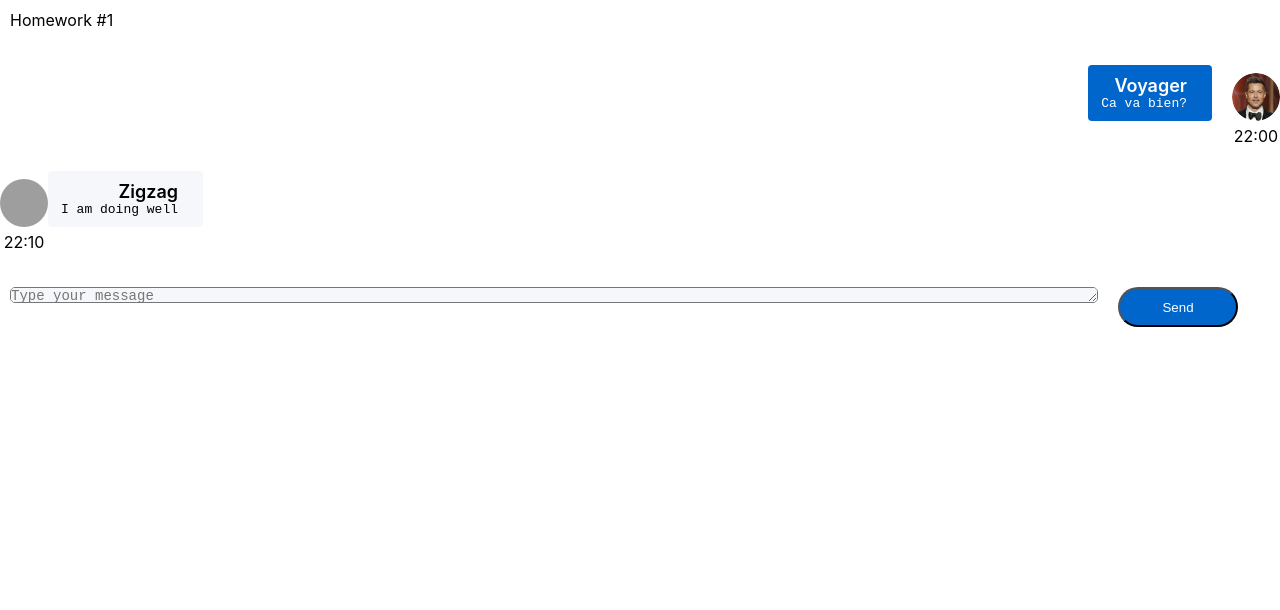
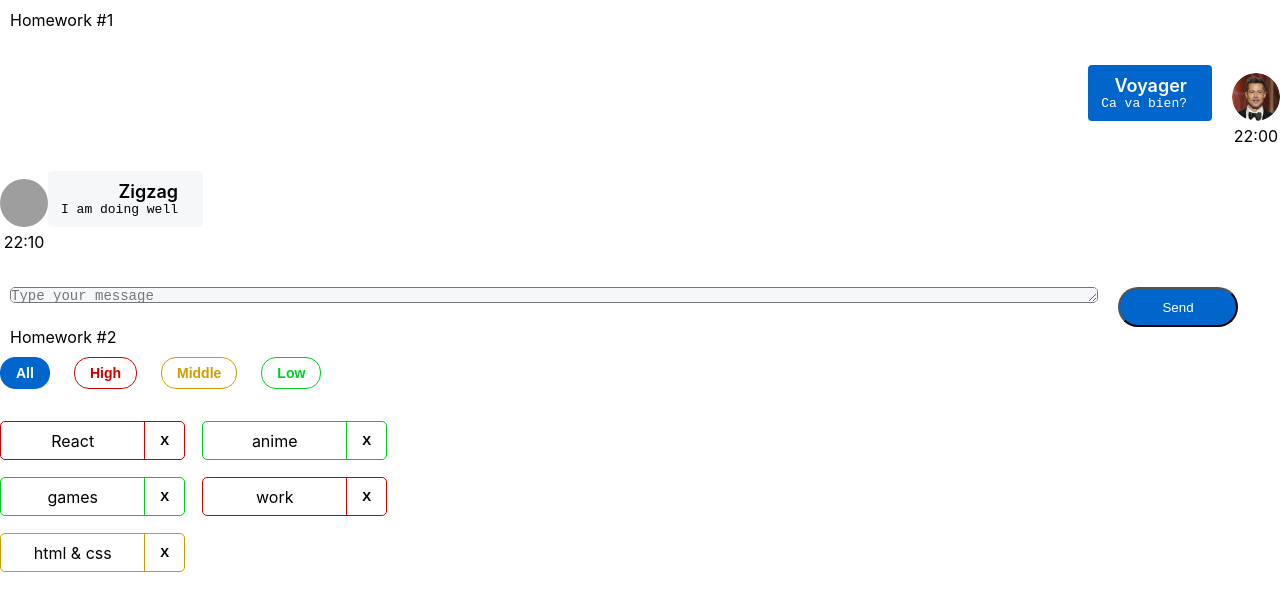
Before and after one commit to Cypress-DX/hws2-master, a React (Create React App) app: page / in a window 1280 px wide. Shown: the top 610 px of the page. Built offline with nearby package versions, Linux system fonts and the light colour scheme; grey boxes are pictures that could not be loaded.

Commit message:
Home work #2

```diff
--- a/src/s1-main/App.tsx
+++ b/src/s1-main/App.tsx
@@ -1,13 +1,14 @@
 import React from 'react'
 import s from './App.module.css'
 import HW1 from '../s2-homeworks/hw01/HW1'
+import HW2 from "../s2-homeworks/hw02/HW2";
 
 function App() {
     return (
         <div className={s.App}>
             <HW1/>
             {/*раскомментировать по ходу выполнения*/}
-            {/*<HW2/>*/}
+            <HW2/>
             {/*<HW3/>*/}
             {/*<HW4/>*/}
 
--- a/src/s2-homeworks/hw02/HW2.tsx
+++ b/src/s2-homeworks/hw02/HW2.tsx
@@ -17,16 +17,16 @@
 * */
 
 // types
-export type AffairPriorityType = any // need to fix any
+export type AffairPriorityType = 'low' | 'middle' | 'high' // need to fix any
 export type AffairType = {
-    _id: any // need to fix any
-    name: any // need to fix any
+    _id: number // need to fix any
+    name: string // need to fix any
     priority: AffairPriorityType
 }
 export type FilterType = 'all' | AffairPriorityType
 
 // constants
-const defaultAffairs: any = [ // need to fix any
+const defaultAffairs: Array<AffairType> = [ // need to fix any
     {_id: 1, name: 'React', priority: 'high'}, // студенты могут изменить содержимое name и количество элементов в массиве, ...priority не менять!
     {_id: 2, name: 'anime', priority: 'low'},
     {_id: 3, name: 'games', priority: 'low'},
@@ -35,22 +35,32 @@
 ]
 
 // pure helper functions
-export const filterAffairs = (affairs: any, filter: any): any => { // need to fix any
+export const filterAffairs = (affairs: Array<AffairType>, filter: FilterType): Array<AffairType> => { // need to fix any
+    if (filter === 'low') {
+        return affairs.filter(e => e.priority === 'low')
+    }
+    if (filter === 'middle') {
+        return affairs.filter(e => e.priority === 'middle')
+    }
+    if (filter === 'high') {
+        return affairs.filter(e => e.priority === 'high')
+    } else {
+        return affairs
+    }
+// need to fix
+}
+export const deleteAffair = (affairs: Array<AffairType>, _id: number): Array<AffairType> => { // need to fix any
 
-
-    return affairs // need to fix
-}
-export const deleteAffair = (affairs: any, _id: any): any => { // need to fix any
-
-    return affairs // need to fix
+    return  affairs.filter(f => f._id !== _id)// need to fix
 }
 
 function HW2() {
-    const [affairs, setAffairs] = useState<any>(defaultAffairs) // need to fix any
+    const [affairs, setAffairs] = useState<Array<AffairType>>(defaultAffairs) // need to fix any
     const [filter, setFilter] = useState<FilterType>('all')
 
     const filteredAffairs = filterAffairs(affairs, filter)
-    const deleteAffairCallback = (_id: any) => { // need to fix any
+    const deleteAffairCallback = (_id: number) => { // need to fix any
+        setAffairs(deleteAffair(affairs, _id))
         // need to fix
     }
 
--- a/src/s2-homeworks/hw02/affairs/Affairs.tsx
+++ b/src/s2-homeworks/hw02/affairs/Affairs.tsx
@@ -4,23 +4,27 @@
 import s from './Affairs.module.css'
 
 type AffairsPropsType = {
-    data: any // need to fix any
-    setFilter: any
-    deleteAffairCallback: any
+    data: Array<AffairType> // need to fix any
+    setFilter: (filterValue:FilterType)=>void
+    deleteAffairCallback: (_id:number)=>void
     filter: FilterType
 }
 
 function Affairs(props: AffairsPropsType) {
     const setAll = () => {
+        props.setFilter('all')
         // need to fix
     }
     const setHigh = () => {
+        props.setFilter('high')
         // need to fix
     }
     const setMiddle = () => {
+        props.setFilter('middle')
         // need to fix
     }
     const setLow = () => {
+        props.setFilter('low')
         // need to fix
     }
 
@@ -33,7 +37,7 @@
         <Affair
             key={a._id} // кеи ОБЯЗАТЕЛЬНЫ в 99% - так что лучше их писать всегда при создании компонент в мапе
             affair={a}
-            deleteAffairCallback={props.deleteAffairCallback}
+            deleteAffairCallback={()=>props.deleteAffairCallback(a._id)}
         />
     ))
 
--- a/src/s2-homeworks/hw02/affairs/affair/Affair.tsx
+++ b/src/s2-homeworks/hw02/affairs/affair/Affair.tsx
@@ -1,17 +1,17 @@
 import React from 'react'
-import { AffairType } from '../../HW2'
+import {AffairType} from '../../HW2'
 import s from './Affair.module.css'
 import s2 from '../Affairs.module.css'
 
 type AffairPropsType = {
     // key не нужно типизировать
     affair: AffairType
-    deleteAffairCallback: any // need to fix any
+    deleteAffairCallback: (_id:number) => void // need to fix any
 }
 
 function Affair(props: AffairPropsType) {
     const deleteCallback = () => {
-        // need to fix
+        props.deleteAffairCallback(props.affair._id)// need to fix
     }
 
     const nameClass = s.name + ' ' + s2[props.affair.priority]
@@ -25,7 +25,7 @@
         >
             <div id={'hw2-name-' + props.affair._id} className={nameClass}>
                 {/*создаёт студент*/}
-
+                {props.affair.name}
                 {/**/}
             </div>
             <div id={'hw2-priority-' + props.affair._id} hidden>
@@ -36,7 +36,7 @@
                 id={'hw2-button-delete-' + props.affair._id}
                 className={buttonClass}
                 // need to fix
-
+                onClick={deleteCallback}
             >
                 {/*текст кнопки могут изменить студенты*/}
                 X
```
